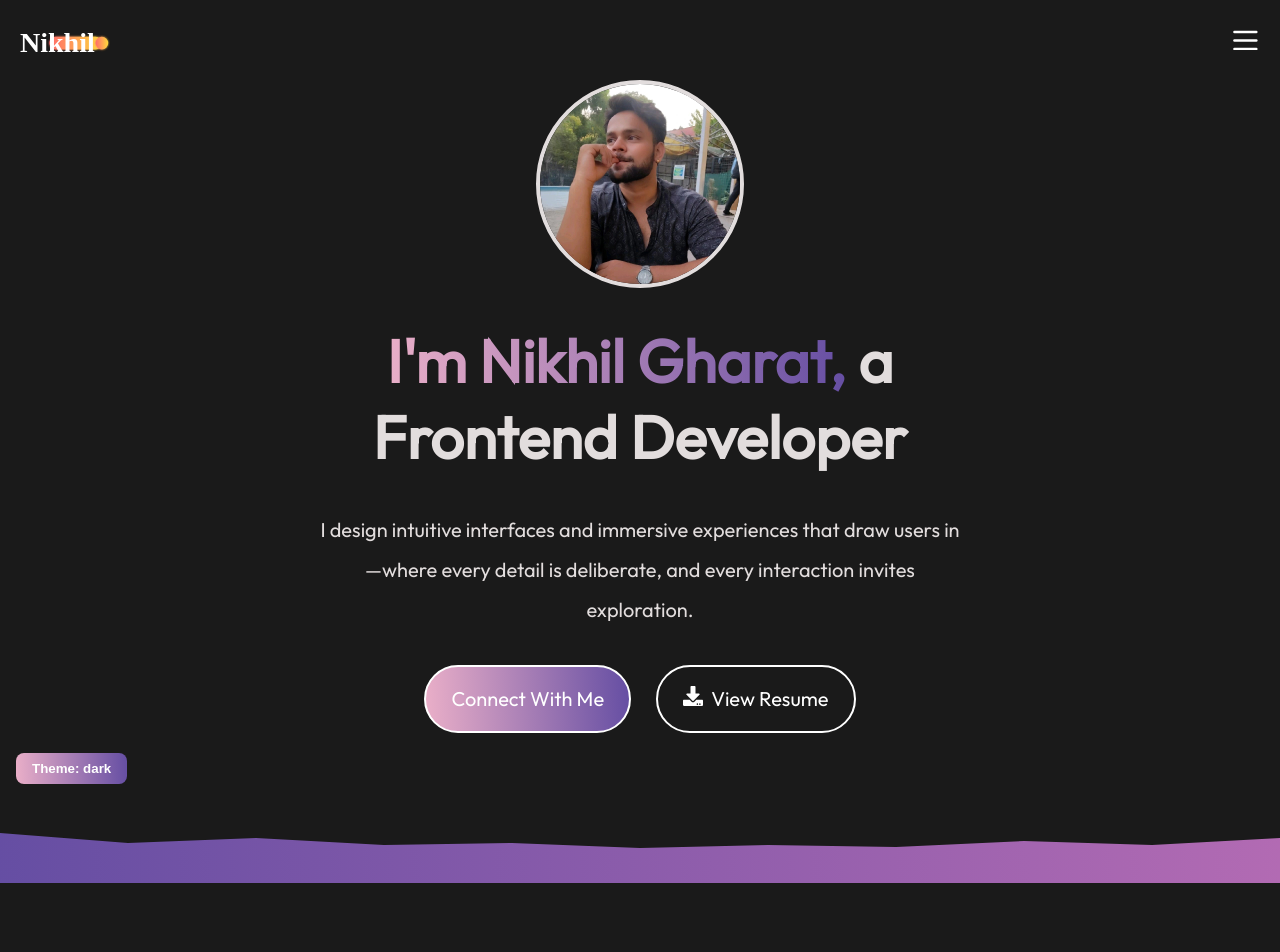
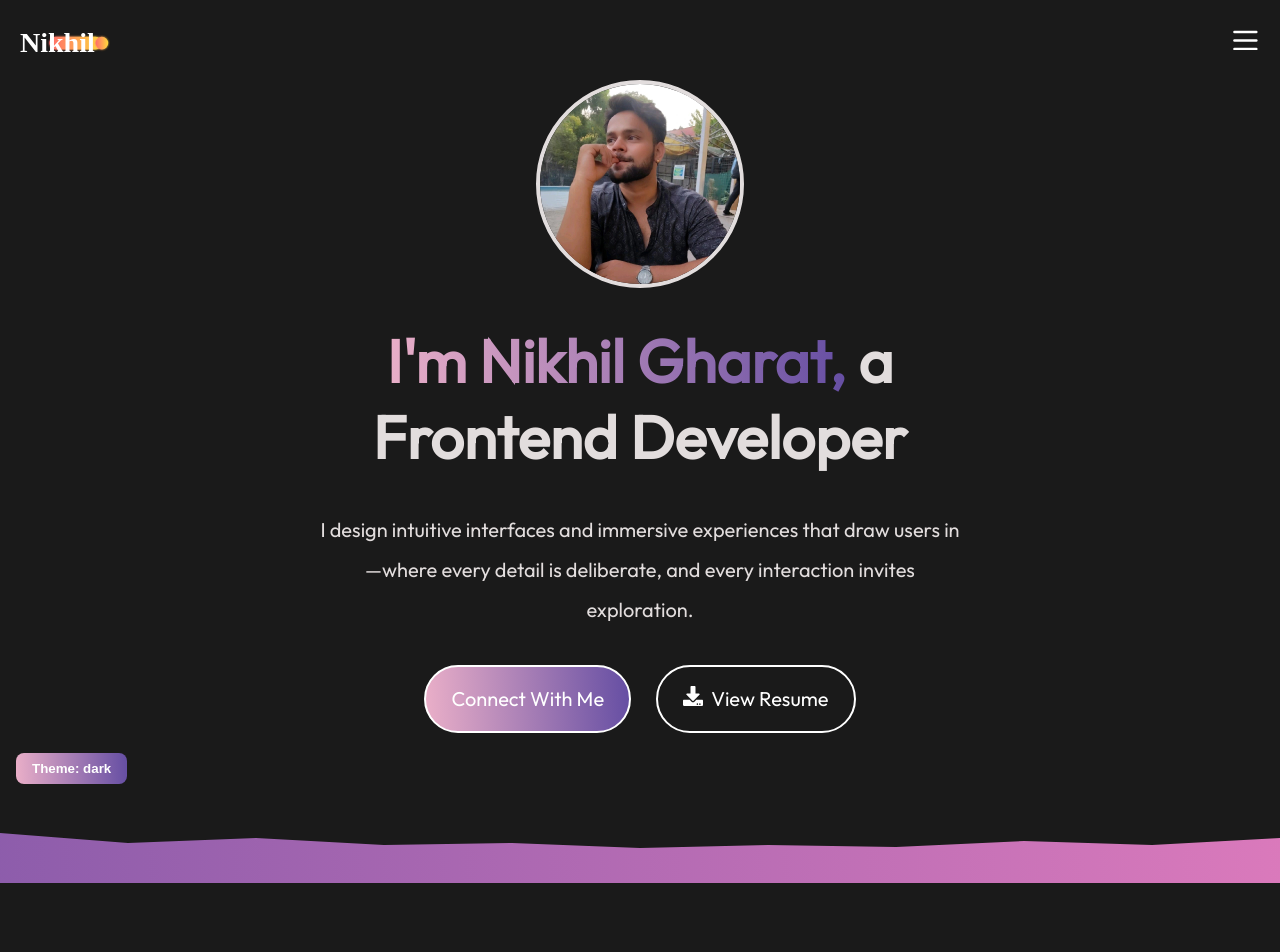
Before and after one commit to buriburi-nik/porfolio, a React (Vite) app: page / in a window 1280 px wide. Shown: the top 952 px of the page. Built offline with nearby package versions, Linux system fonts and the light colour scheme.

Commit message:
feat: Add wave animation effects for scrolling and background transitions

```diff
--- a/src/animation.css
+++ b/src/animation.css
@@ -143,3 +143,35 @@
   from, to { border-color: transparent }
   50% { border-color: #ff00ff }
 }
+
+
+.wave-animated {
+  animation: waveAnimation 6s ease-in-out infinite;
+}
+
+.wave-animated.scrolled {
+  animation: waveAnimationScrolled 6s ease-in-out infinite;
+}
+@keyframes waveAnimation {
+  0% {
+    background-position: 0% 50%;
+  }
+  50% {
+    background-position: 100% 50%;
+  }
+  100% {
+    background-position: 0% 50%;
+  }
+}
+
+@keyframes waveAnimationScrolled {
+  0% {
+    background-position: 100% 50%;
+  }
+  50% {
+    background-position: 0% 50%;
+  }
+  100% {
+    background-position: 100% 50%;
+  }
+}
```
